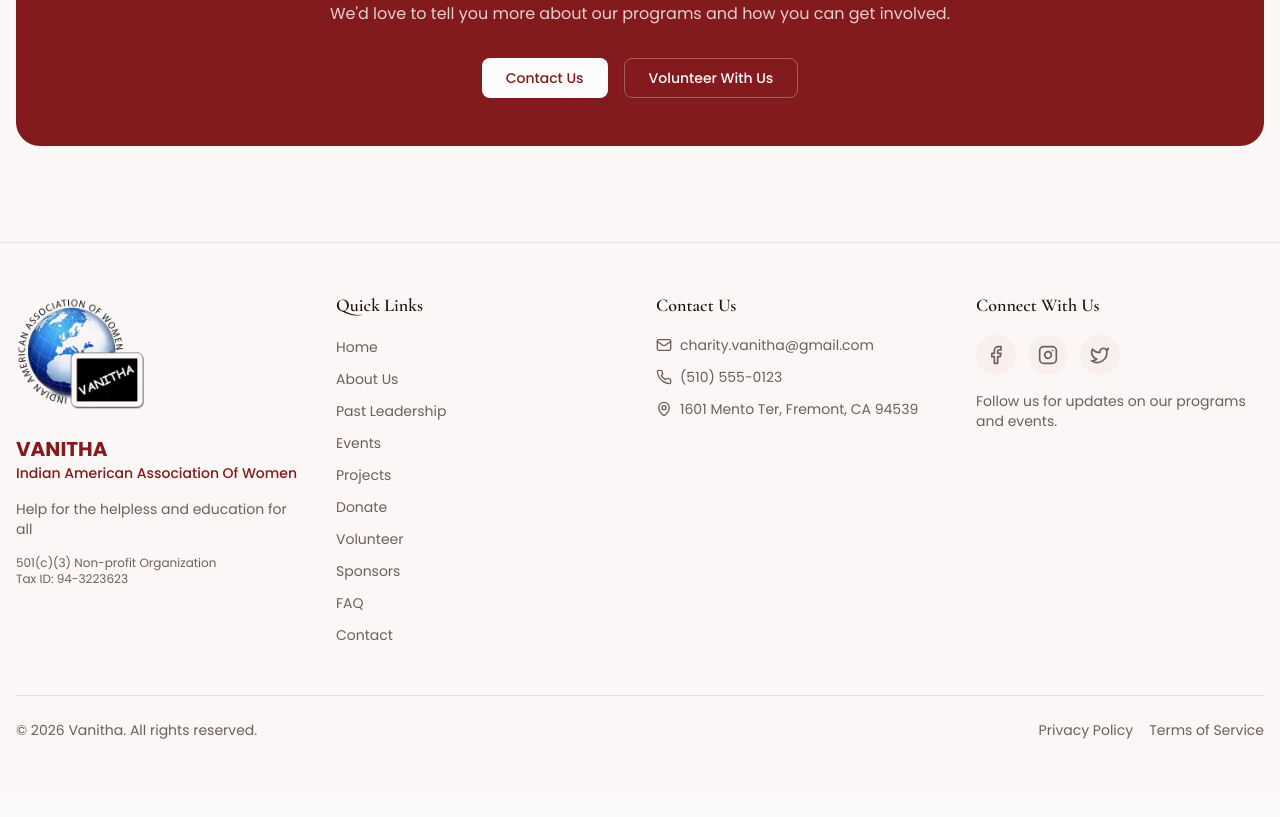
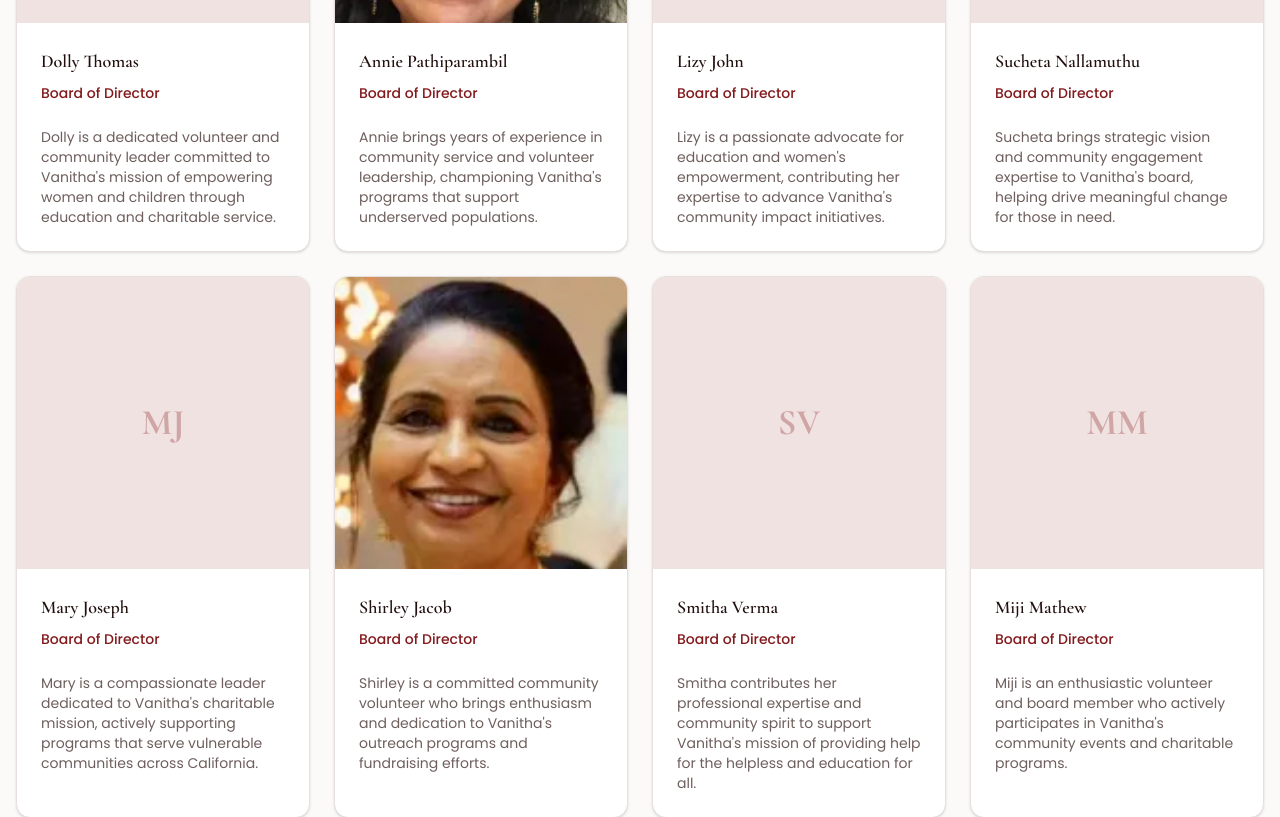
Before and after one commit to deepakkamboj/vanitha-site, a Next.js app: page /vanitha-site/about in a window 1280 px wide. Shown: the part 6480-7297 px from the top of the page. Before the commit the page ends 7268 px from the top, so only its background shows below. Built offline with nearby package versions, Linux system fonts and the light colour scheme.

Commit message:
feat: add 9 new board members to About Us page
Dolly Thomas, Annie Pathiparambil, Lizy John, Sucheta Nallamuthu,
Mary Joseph, Shirley Jacob, Smitha Verma, Miji Mathew, Vibha Jayan

Co-Authored-By: Claude Sonnet 4.6 <noreply@anthropic.com>

```diff
--- a/data/team.ts
+++ b/data/team.ts
@@ -109,6 +109,69 @@ export const boardMembers: TeamMember[] = [
     bio: "Usha is a seasoned technology leader and community advocate serving as a Board Member on Vanitha's Charity Board. With close to three decades of experience in the tech industry, she currently works as a Technical Program Manager, driving AI-led innovation and enterprise programs. Beyond her professional achievements, Usha is a poet, blogger, and passionate patron of the arts, and an active SFJAZZ member who deeply supports music and cultural expression. Committed to philanthropy and women's empowerment, she brings strategic vision, compassion, and strong community engagement to Vanitha's mission of uplifting and supporting those in need.",
     image: "/vanitha-site/images/team/usha-dawn.webp",
   },
+  {
+    id: "dolly-thomas",
+    name: "Dolly Thomas",
+    role: "Board of Director",
+    bio: "Dolly is a dedicated volunteer and community leader committed to Vanitha's mission of empowering women and children through education and charitable service.",
+    image: "",
+  },
+  {
+    id: "annie-pathiparambil",
+    name: "Annie Pathiparambil",
+    role: "Board of Director",
+    bio: "Annie brings years of experience in community service and volunteer leadership, championing Vanitha's programs that support underserved populations.",
+    image: "/vanitha-site/images/leaders/annie-pathiparampil2.webp",
+  },
+  {
+    id: "lizy-john",
+    name: "Lizy John",
+    role: "Board of Director",
+    bio: "Lizy is a passionate advocate for education and women's empowerment, contributing her expertise to advance Vanitha's community impact initiatives.",
+    image: "",
+  },
+  {
+    id: "sucheta-nallamuthu",
+    name: "Sucheta Nallamuthu",
+    role: "Board of Director",
+    bio: "Sucheta brings strategic vision and community engagement expertise to Vanitha's board, helping drive meaningful change for those in need.",
+    image: "",
+  },
+  {
+    id: "mary-joseph",
+    name: "Mary Joseph",
+    role: "Board of Director",
+    bio: "Mary is a compassionate leader dedicated to Vanitha's charitable mission, actively supporting programs that serve vulnerable communities across California.",
+    image: "",
+  },
+  {
+    id: "shirley-jacob",
+    name: "Shirley Jacob",
+    role: "Board of Director",
+    bio: "Shirley is a committed community volunteer who brings enthusiasm and dedication to Vanitha's outreach programs and fundraising efforts.",
+    image: "/vanitha-site/images/leaders/shirley-jacob.webp",
+  },
+  {
+    id: "smitha-verma",
+    name: "Smitha Verma",
+    role: "Board of Director",
+    bio: "Smitha contributes her professional expertise and community spirit to support Vanitha's mission of providing help for the helpless and education for all.",
+    image: "",
+  },
+  {
+    id: "miji-mathew",
+    name: "Miji Mathew",
+    role: "Board of Director",
+    bio: "Miji is an enthusiastic volunteer and board member who actively participates in Vanitha's community events and charitable programs.",
+    image: "",
+  },
+  {
+    id: "vibha-jayan",
+    name: "Vibha Jayan",
+    role: "Board of Director",
+    bio: "Vibha brings her passion for community service and women's empowerment to Vanitha's board, helping shape programs that create lasting impact.",
+    image: "",
+  },
 ];
 
 export const advisoryBoard: TeamMember[] = [
```
